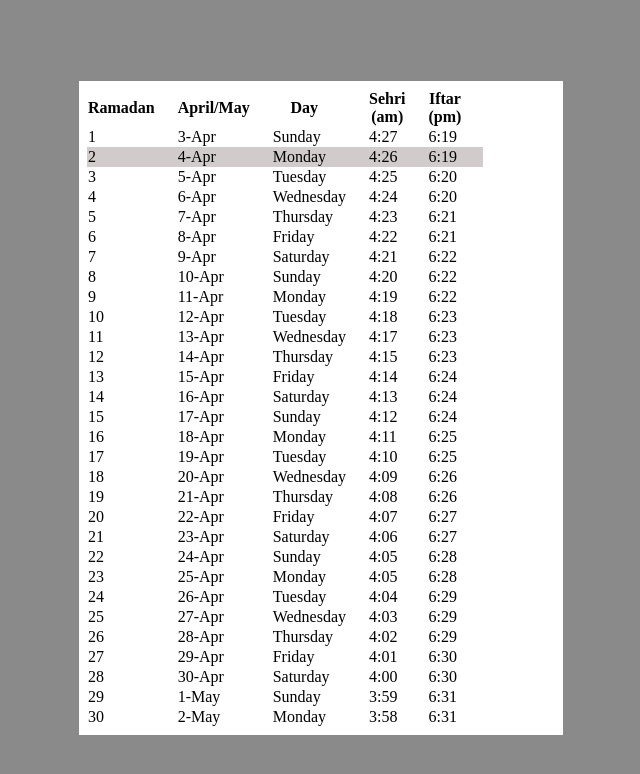
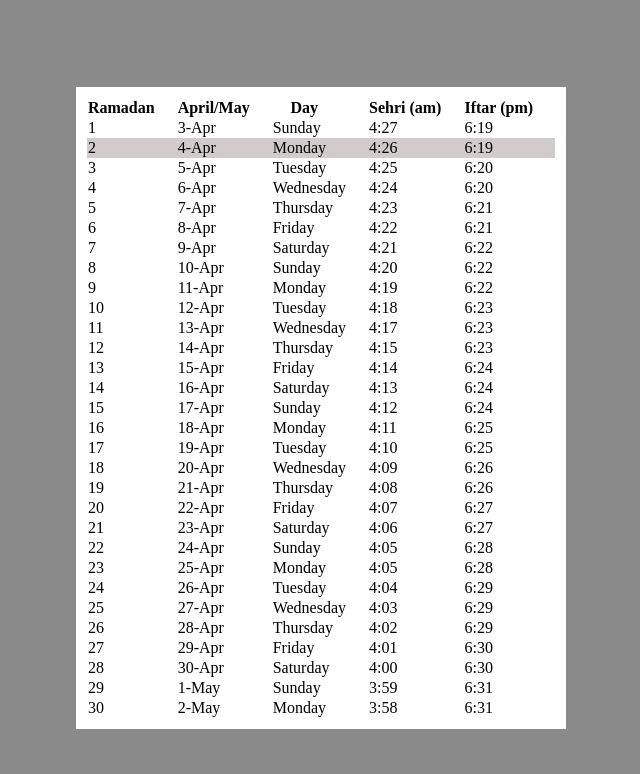
Before and after one commit to mynul00/koci.ml, a plain HTML site: page index.html in a window 1280 px wide. Shown: the whole page, without its empty margins (319-959 px from the left). Drawn offline with Linux system fonts and the light colour scheme.

Commit message:
Update 2style.css

```diff
--- a/2style.css
+++ b/2style.css
@@ -16,6 +16,6 @@ body
 table
 {
     border-spacing: 0px;
-       max-width: 80%;
-    padding: 8px;
+
+    padding: 11px;
 }
```
